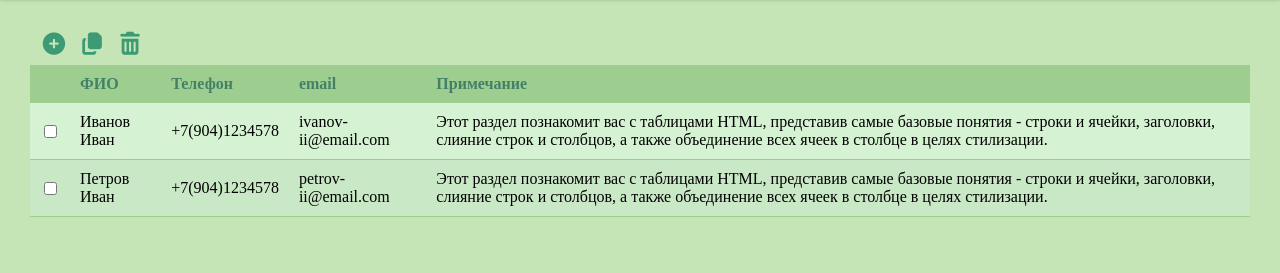
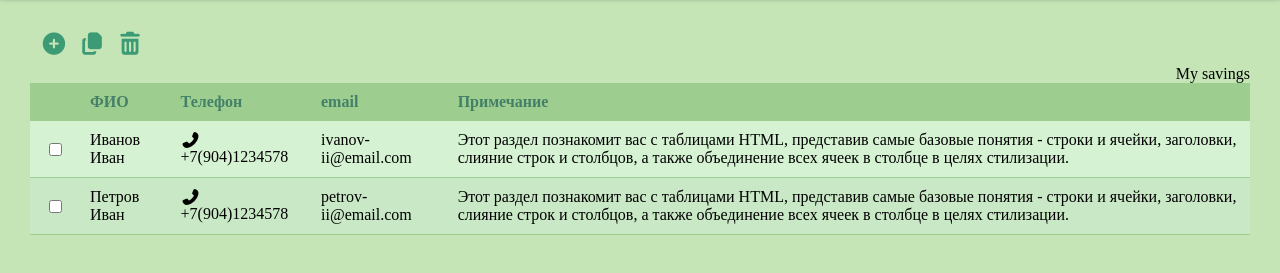
Before and after one commit to Avertuss/design-layout, a plain HTML site: page index.html in a window 1280 px wide. Shown: the part 47-320 px from the top of the page. Drawn offline with Linux system fonts and the light colour scheme.

Commit message:
Верста шаблона финиш

```diff
--- a/index.html
+++ b/index.html
@@ -89,32 +89,37 @@
                         </nav>
                 </header>
                 <main>
-                    <table class="table" cellspacing="0" width="100%">
+                    <table class="table" cellspacing="0" cols="5" width="100%">
+                        <caption style="text-align:right">My savings</caption>
+                        <col width="50px" >
                         <colgroup>
-                            <col>
-                            <col style="background-color: yellow">
+                            <col span="2" style="background-color:red">
+                            <col style="background-color:yellow">
                           </colgroup>
                         <thead class="table-head">
                             <tr>
-                                <th></th>
+                                <th>&nbsp;</th>
                                 <th>ФИО</th>
                                 <th>Телефон</th>
                                 <th>email</th>
                                 <th>Примечание</th>
                             </tr>
+
                         </thead>
                         <tbody class="table-body">
                             <tr>
                                 <td class="center"><input type="checkbox"> </td>
                                 <td>Иванов Иван</td>
-                                <td>+7(904)1234578</td>
+                                <td>
+                                  <div class="btn-phone"> <i class="icon fas fa-phone-alt" ></i> +7(904)1234578 </div>
+                                </td>
                                 <td>ivanov-ii@email.com</td>
                                 <td>Этот раздел познакомит вас с таблицами HTML, представив самые базовые понятия - строки и ячейки, заголовки, слияние строк и столбцов, а также объединение всех ячеек в столбце в целях стилизации.</td>
                             </tr>
                             <tr>
                                 <td class="center"><input type="checkbox"> </td>
                                 <td>Петров Иван</td>
-                                <td>+7(904)1234578</td>
+                                <td> <div class="btn-phone"> <i class="icon fas fa-phone-alt" ></i> +7(904)1234578 </div></td>
                                 <td>petrov-ii@email.com</td>
                                 <td>Этот раздел познакомит вас с таблицами HTML, представив самые базовые понятия - строки и ячейки, заголовки, слияние строк и столбцов, а также объединение всех ячеек в столбце в целях стилизации.</td>
 
```
